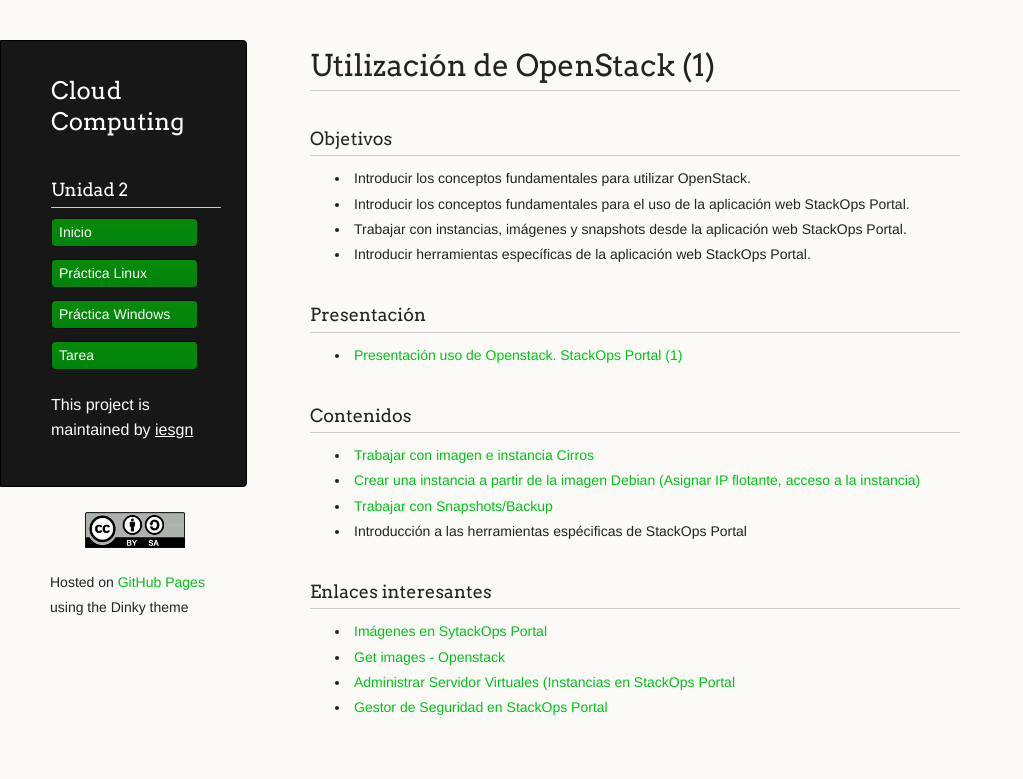
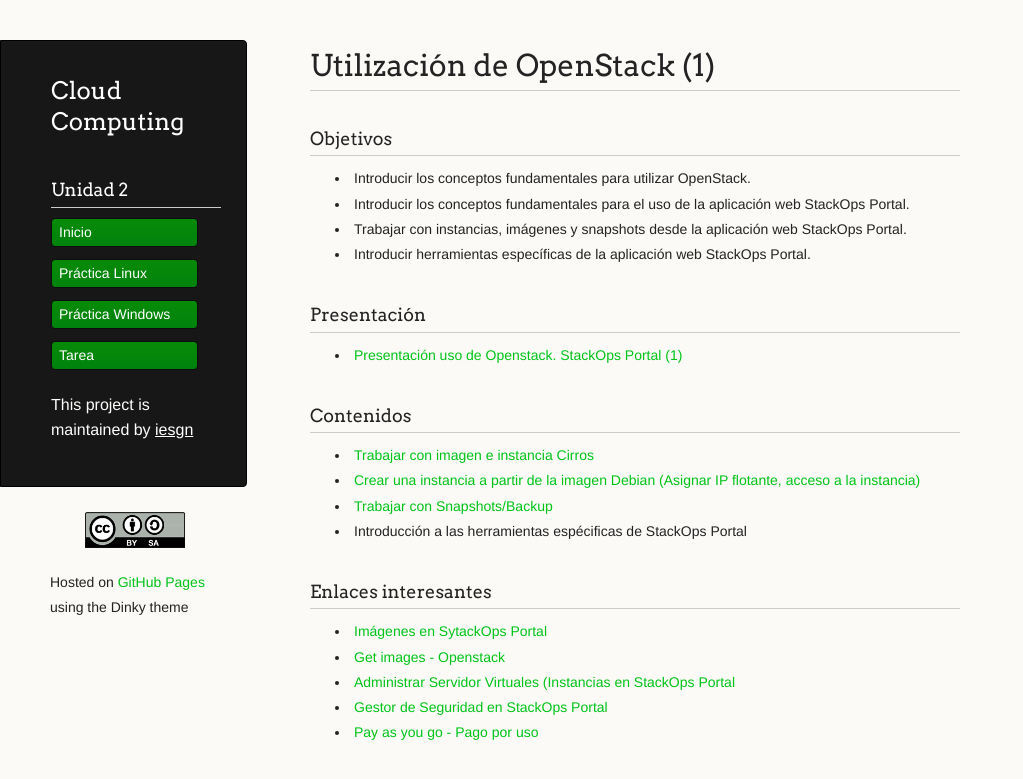
Before and after one commit to iesgn/cloud2, a Jekyll site: the page built from curso/u2/index.md, in a window 1280 px wide. Shown: the top 779 px of the page, without its empty margins (0-1023 px from the left). Built offline with Jekyll 4.4.1, drawn with Linux system fonts in a browser that asks for light colours.

Commit message:
Index nuevo enlace

```diff
--- a/curso/u2/index.md
+++ b/curso/u2/index.md
@@ -29,3 +29,4 @@ menu:
 * [Get images - Openstack](http://docs.openstack.org/image-guide/content/ch_obtaining_images.html)
 * [Administrar Servidor Virtuales (Instancias en StackOps Portal](https://docs.stackops.net/virtual-servers-plugin-es.html)
 * [Gestor de Seguridad en StackOps Portal](https://docs.stackops.net/security-plugin-es.html)
+* [Pay as you go - Pago por uso](https://docs.stackops.net/payasyougo-es.html)
```
